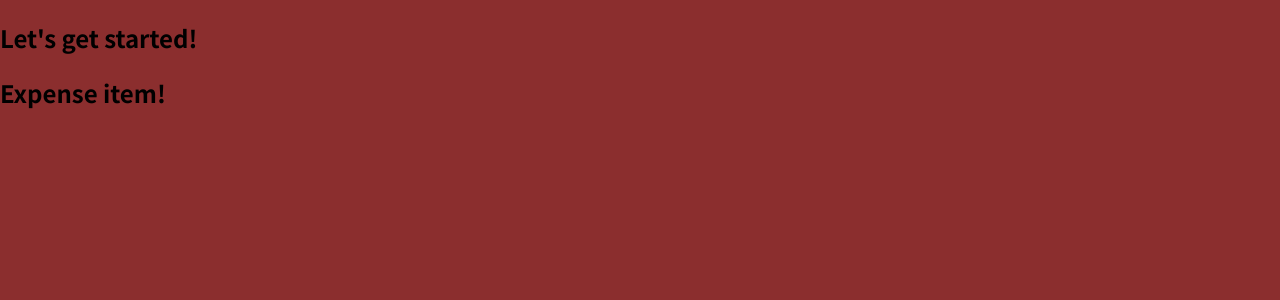
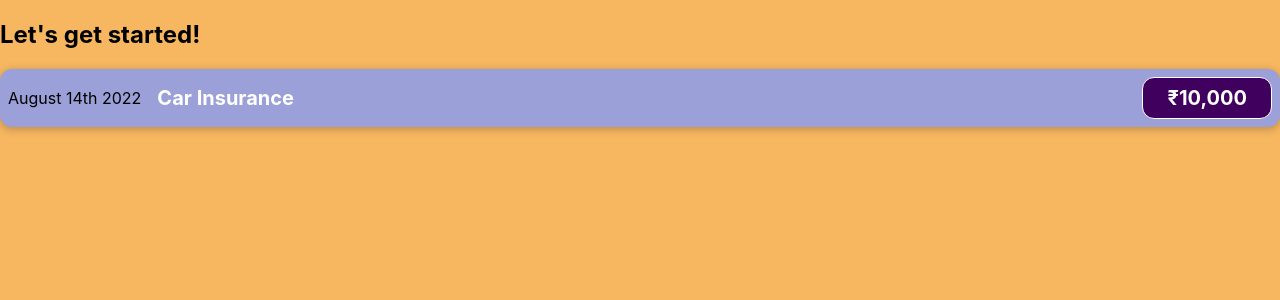
Before and after one commit to karantrehan3/learning-react, a JavaScript app: page / in a window 1280 px wide. Shown: the top 300 px of the page. Built offline with nearby package versions, Linux system fonts and the light colour scheme.

Commit message:
Adding css

```diff
--- /dev/null
+++ b/src/components/ExpenseItem.css
@@ -0,0 +1,56 @@
+.expense-item {
+    display: flex;
+    justify-content: space-between;
+    align-items: center;
+    box-shadow: 0 2px 8px rgba(0, 0, 0, 0.25);
+    padding: 0.5rem;
+    margin: 1rem 0;
+    border-radius: 12px;
+    background-color: #9ca0d8;
+}
+
+.expense-item__description {
+    display: flex;
+    flex-direction: column;
+    gap: 1rem;
+    align-items: flex-end;
+    flex-flow: column-reverse;
+    justify-content: flex-start;
+    flex: 1;
+}
+
+.expense-item h2 {
+    color: #3a3a3a;
+    font-size: 1rem;
+    flex: 1;
+    margin: 0 1rem;
+    color: white;
+}
+
+.expense-item__price {
+    font-size: 1rem;
+    font-weight: bold;
+    color: white;
+    background-color: #40005d;
+    border: 1px solid white;
+    padding: 0.5rem;
+    border-radius: 12px;
+}
+
+@media (min-width: 580px) {
+    .expense-item__description {
+        flex-direction: row;
+        align-items: center;
+        justify-content: flex-start;
+        flex: 1;
+    }
+
+    .expense-item__description h2 {
+        font-size: 1.25rem;
+    }
+
+    .expense-item__price {
+        font-size: 1.25rem;
+        padding: 0.5rem 1.5rem;
+    }
+}
--- a/src/components/ExpenseItem.js
+++ b/src/components/ExpenseItem.js
@@ -1,5 +1,15 @@
+import "./ExpenseItem.css";
+
 function ExpenseItem() {
-  return <h2> Expense item! </h2>;
+  return (
+    <div className="expense-item">
+      <div>August 14th 2022</div>
+      <div className="expense-item__description">
+        <h2>Car Insurance</h2>
+        <div className="expense-item__price">₹10,000</div>
+      </div>
+    </div>
+  );
 }
 
 export default ExpenseItem;
--- a/src/index.css
+++ b/src/index.css
@@ -10,5 +10,37 @@ html {
 
 body {
   margin: 0;
-  background-color: #8b2e2e;
+  font-family: -apple-system, BlinkMacSystemFont, 'Segoe UI', 'Roboto', 'Oxygen', 'Ubuntu',
+    'Cantarell', 'Fira Sans', 'Droid Sans', 'Helvetica Neue', sans-serif;
+  -webkit-font-smoothing: antialiased;
+  -moz-osx-font-smoothing: grayscale;
+  background-color: #f6b760;
 }
+
+body::-webkit-scrollbar {
+  width: 10px;
+  height: 18px;
+}
+
+body::-webkit-scrollbar-thumb {
+  height: 6px;
+  border: 4px solid rgba(0, 0, 0, 0);
+  background-clip: padding-box;
+  border-radius: 30px;
+  background-color: #271b05;
+  box-shadow: inset -1px -1px 0px rgba(0, 0, 0, 0.05), inset 1px 1px 0px rgba(0, 0, 0, 0.05);
+}
+
+body::-webkit-scrollbar-button {
+  width: 0;
+  height: 0;
+  display: none;
+}
+
+body::-webkit-scrollbar-corner {
+  background-color: transparent;
+}
+
+code {
+  font-family: source-code-pro, Menlo, Monaco, Consolas, 'Courier New', monospace;
+}
```
